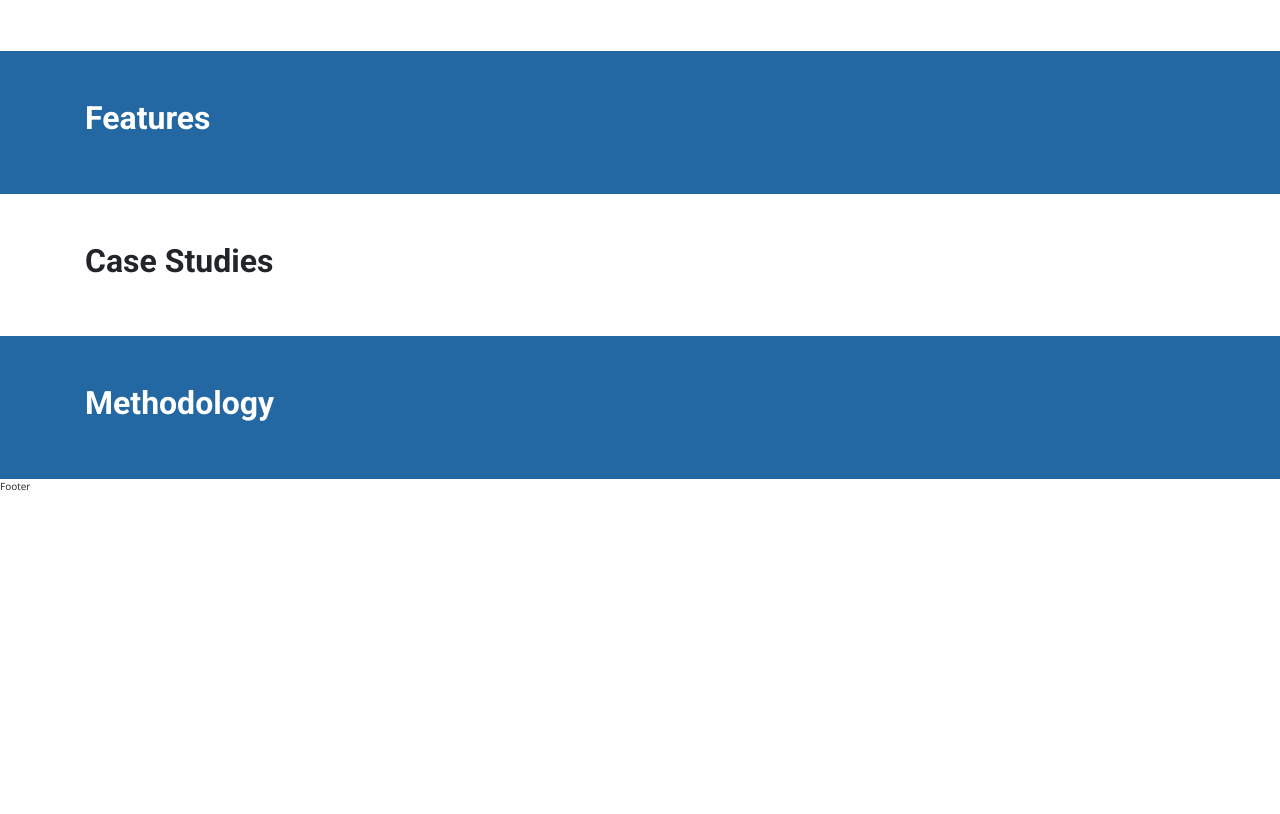
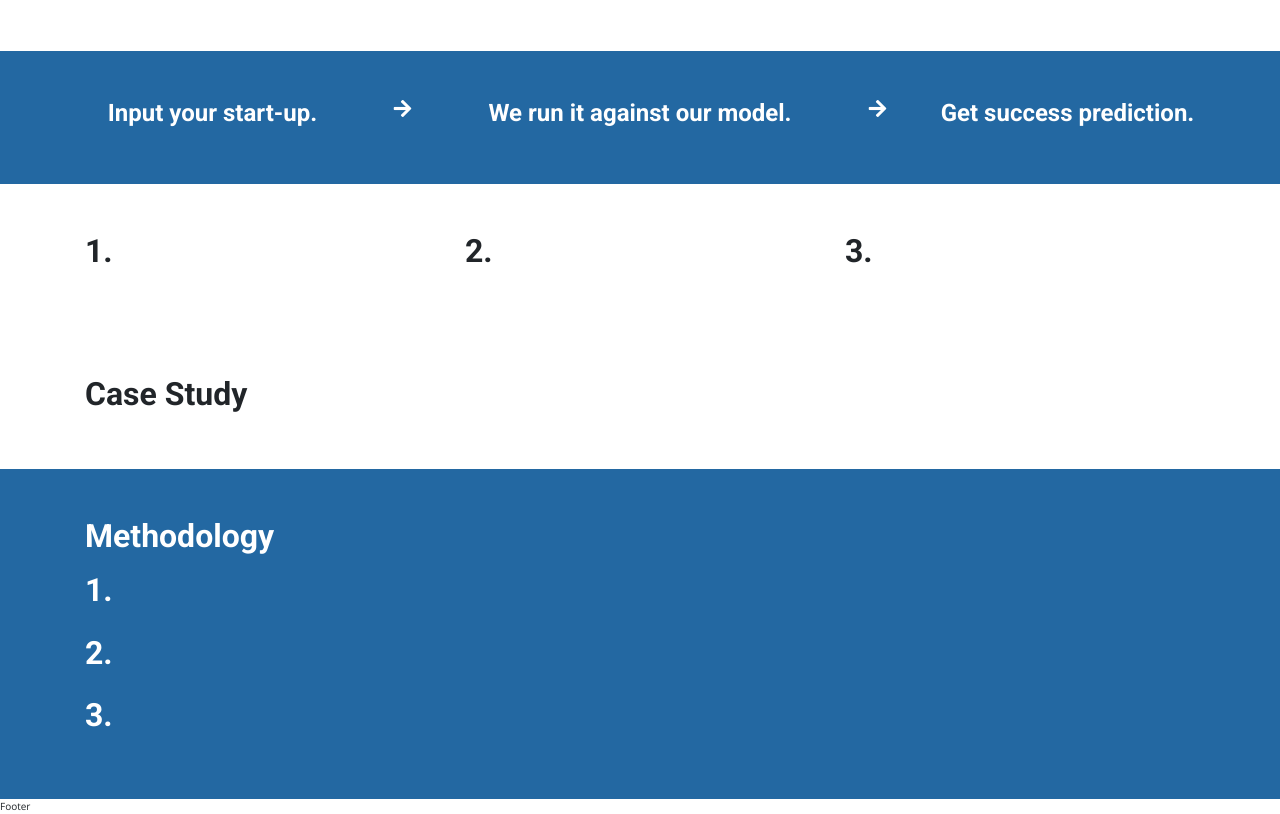
Before and after one commit to wurde/User_Interface, a website: page public/index.html in a window 1280 px wide. Shown: the part 527-1341 px from the top of the page. Before the commit the page ends 1021 px from the top, so only its background shows below. Drawn offline with nearby package versions, Linux system fonts and the light colour scheme.

Commit message:
Integrate a FontAwesome

```diff
--- a/public/index.html
+++ b/public/index.html
@@ -4,6 +4,7 @@
     <title>Startup Predictor</title>
     <link rel="stylesheet" href="/css/index.css" type="text/css"></link>
     <link href="https://fonts.googleapis.com/css?family=Heebo:400,500,800,900%7CLato:400,700,900%7COpen+Sans:400,400i,700,800%7CRoboto:400,400i,500,700,900" rel="stylesheet">
+    <link rel="stylesheet" href="https://use.fontawesome.com/releases/v5.8.1/css/all.css" integrity="sha384-50oBUHEmvpQ+1lW4y57PTFmhCaXp0ML5d60M1M7uH2+nqUivzIebhndOJK28anvf" crossorigin="anonymous">
     <style>
       #a-demo-video {
         display: none;
@@ -71,21 +72,73 @@
       </div>
     </section>
 
-    <section id="features-section" class="py-5 bg-matisse text-white">
+    <section id="process-section" class="py-5 bg-matisse text-white">
       <div class="container">
-        <h2>Features</h2>
+        <div class="row text-center">
+          <div class="col-12 col-md-3">
+            <h4>Input your start-up.</h4>
+          </div>
+
+          <div class="col-12 col-md-1">
+            <i class="fas fa-arrow-right fa-2x"></i>
+          </div>
+
+          <div class="col-12 col-md-4">
+            <h4>We run it against our model.</h4>
+          </div>
+
+          <div class="col-12 col-md-1">
+            <i class="fas fa-arrow-right fa-2x"></i>
+          </div>
+
+          <div class="col-12 col-md-3">
+            <h4>Get success prediction.</h4>
+          </div>
+        </div>
+      </div>
+    </section>
+
+    <section id="features-section" class="py-5">
+      <div class="container">
+        <div class="row">
+          <div class="col-12 col-md-4">
+            <h2>1.</h2>
+          </div>
+
+          <div class="col-12 col-md-4">
+            <h2>2.</h2>
+          </div>
+
+          <div class="col-12 col-md-4">
+            <h2>3.</h2>
+          </div>
+        </div>
       </div>
     </section>
 
     <section id="case-study-section" class="py-5">
       <div class="container">
-        <h2>Case Studies</h2>
+        <h2>Case Study</h2>
       </div>
     </section>
 
     <section id="methodology-section" class="py-5 bg-matisse text-white">
       <div class="container">
         <h2>Methodology</h2>
+
+        <div class="row">
+          <div class="col-12 py-2">
+            <h2>1.</h2>
+          </div>
+
+          <div class="col-12 py-2">
+            <h2>2.</h2>
+          </div>
+
+          <div class="col-12 py-2">
+            <h2>3.</h2>
+          </div>
+        </div>
       </div>
     </section>
 
```
